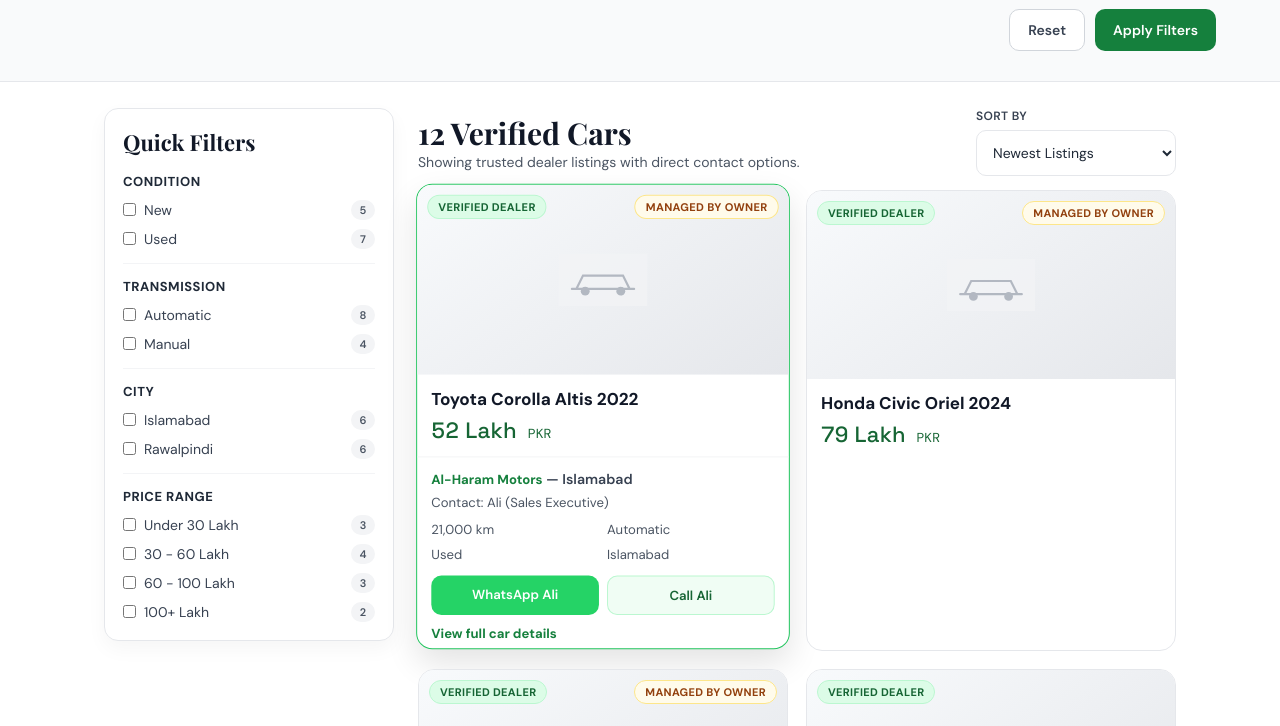
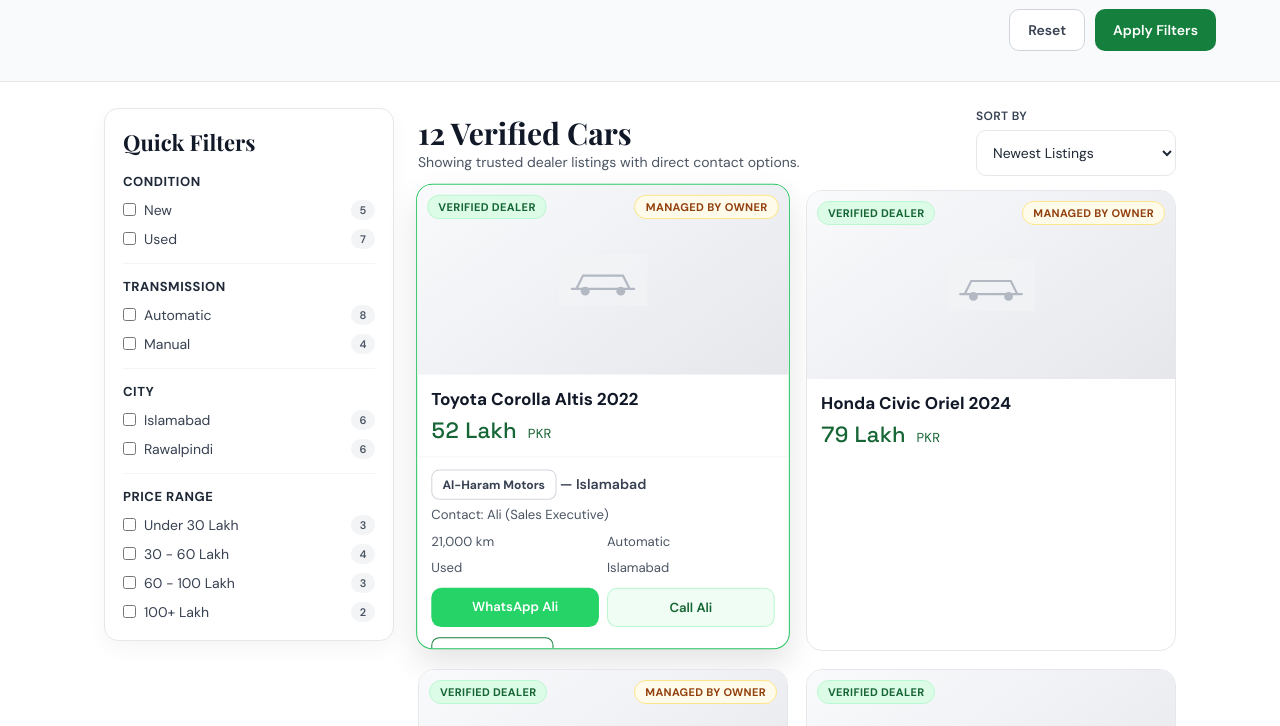
Before and after one commit to bbakht010-bit/Gari-Bazaar, a plain HTML site: page listings.html in a window 1280 px wide. Both pictures are taken after a click on the element 603 px from the left and 1106 px from the top of the page. Shown: the part 780-1506 px from the top of the page. Drawn offline with nearby package versions, Linux system fonts and the light colour scheme.

Commit message:
made small changes

```diff
--- a/listings.html
+++ b/listings.html
@@ -598,16 +598,39 @@
     border-color: var(--green-light);
   }
 
-  .inline-link {
+  .action-link {
     display: inline-block;
     margin-top: 10px;
-    color: var(--green-main);
-    font-size: 13px;
+    text-decoration: none;
+    font-size: 12px;
     font-weight: 700;
-    text-decoration: none;
+    border-radius: 8px;
+    padding: 8px 10px;
+    transition: all 0.2s;
   }
 
-  .inline-link:hover { color: var(--green-mid); text-decoration: underline; }
+  .action-link.detail-btn {
+    border: 1.5px solid var(--green-main);
+    color: var(--green-main);
+  }
+
+  .action-link.detail-btn:hover {
+    background: var(--green-faint);
+    color: var(--green-mid);
+  }
+
+  .action-link.dealer-btn {
+    margin-top: 0;
+    border: 1px solid var(--gray-300);
+    color: var(--gray-700);
+    padding: 6px 10px;
+  }
+
+  .action-link.dealer-btn:hover {
+    border-color: var(--green-main);
+    color: var(--green-mid);
+    background: var(--green-faint);
+  }
 
   .car-card:focus-visible,
   .contact-btn:focus-visible,
@@ -1229,11 +1252,11 @@
   }
 
   document.querySelectorAll('.car-expanded').forEach((expanded) => {
-    if (!expanded.querySelector('.inline-link')) {
+    if (!expanded.querySelector('.detail-btn')) {
       const detailLink = document.createElement('a');
       detailLink.href = 'car-detail.html';
-      detailLink.className = 'inline-link';
-      detailLink.textContent = 'View full car details';
+      detailLink.className = 'action-link detail-btn';
+      detailLink.textContent = 'Show Car Details';
       expanded.appendChild(detailLink);
     }
   });
@@ -1243,7 +1266,7 @@
     const dealerParts = line.textContent.split('—');
     const dealerName = dealerParts[0] ? dealerParts[0].trim() : 'Dealer Profile';
     const dealerCity = dealerParts[1] ? dealerParts[1].trim() : '';
-    line.innerHTML = '<a class="inline-link" href="dealer-profile.html" style="margin-top:0;">' + dealerName + '</a>' + (dealerCity ? ' — ' + dealerCity : '');
+    line.innerHTML = '<a class="action-link dealer-btn" href="dealer-profile.html">' + dealerName + '</a>' + (dealerCity ? ' — ' + dealerCity : '');
   });
 </script>
 
```
